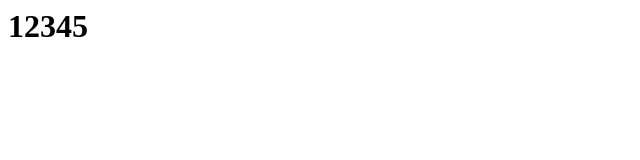
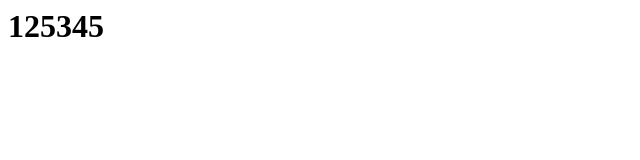
Before and after one commit to JJuDD17/jjudd17.github.io, a plain HTML site: page index.html in a window 1280 px wide. Shown: the full height of the page, 0-640 px from the left. Drawn offline with Linux system fonts and the light colour scheme.

Commit message:
Update index.html

```diff
--- a/index.html
+++ b/index.html
@@ -1,3 +1,3 @@
 <html>
-<h1>12345</h1>
+<h1>125345</h1>
 </html>
```
